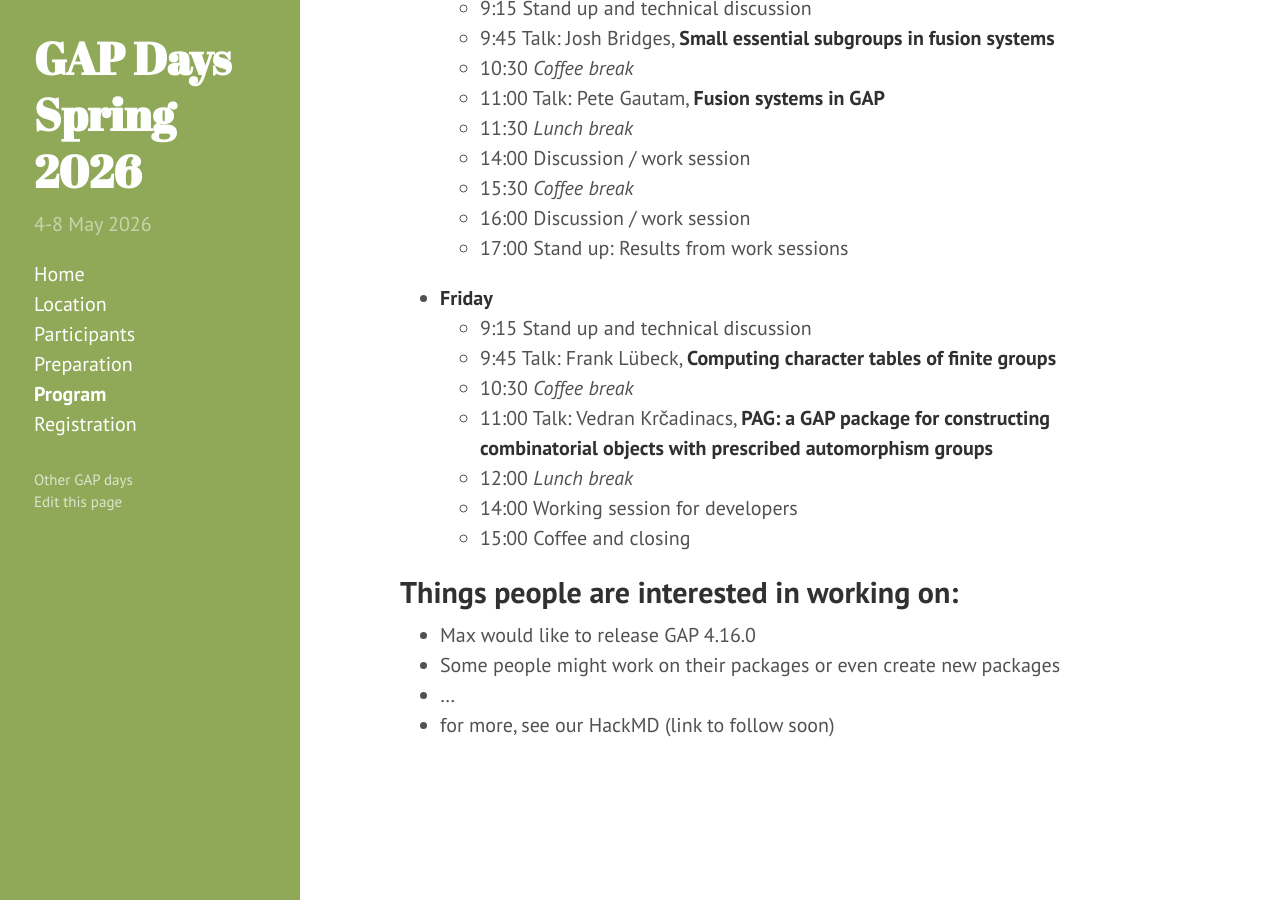
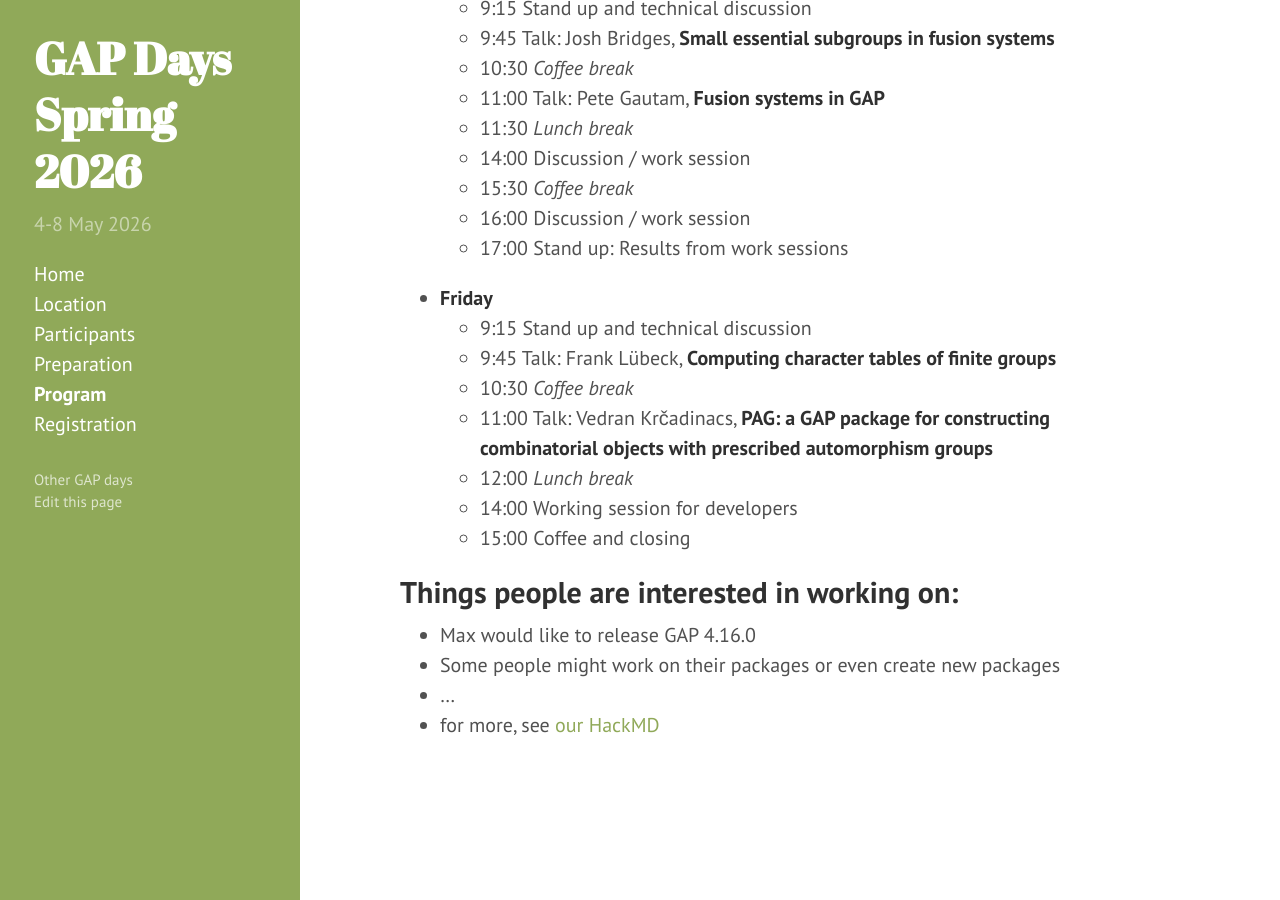
Before and after one commit to gapdays/gapdays2026-spring, a Jekyll site: the page built from program.md, in a window 1280 px wide and 900 px high, scrolled down 1605 px. Built offline with Jekyll 4.4.1, drawn with Linux system fonts in a browser that asks for light colours.

Commit message:
Link to HackMD

```diff
--- a/program.md
+++ b/program.md
@@ -79,4 +79,4 @@ All talks should be at most 40 minutes (including questions).
 - Max would like to release GAP 4.16.0
 - Some people might work on their packages or even create new packages
 - ...
-- for more, see our HackMD (link to follow soon)
+- for more, see [our HackMD](https://hackmd.io/@gapdays/2026-spring)
```
Also changed, not shown: 1 other file.
